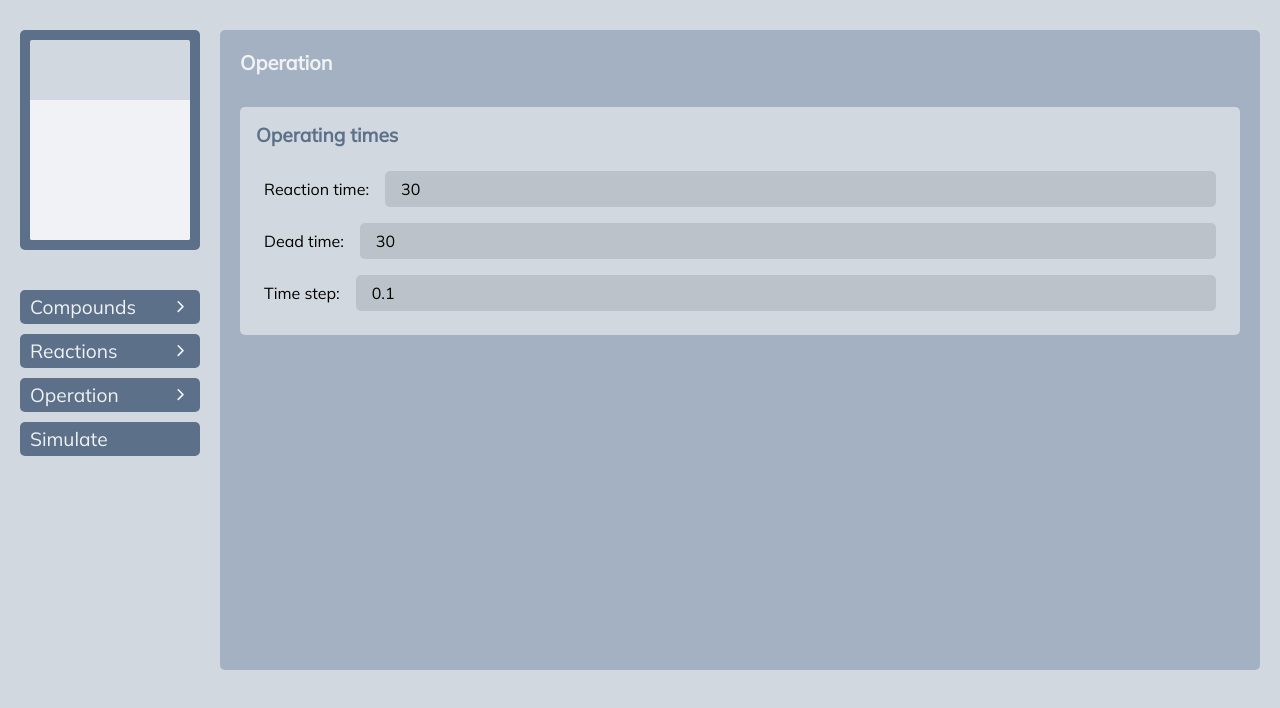
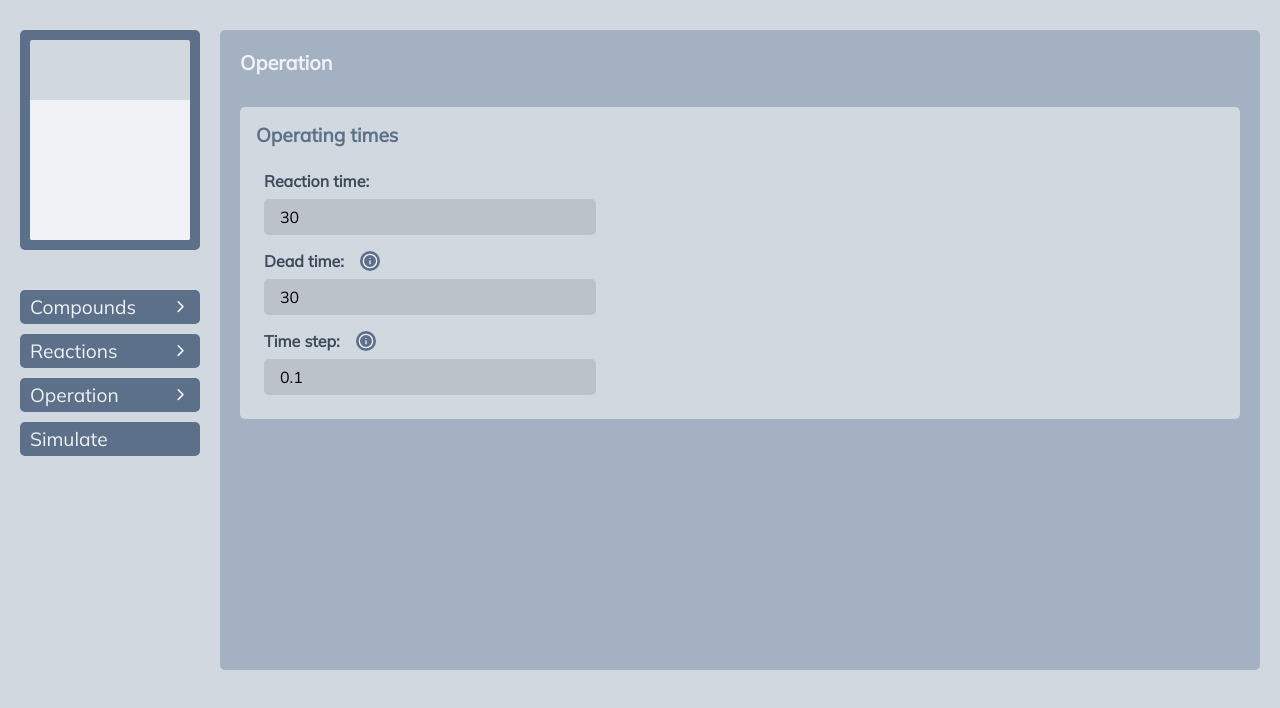
Before and after one commit to frankmangone/batch-simulator, a React (Create React App) app: page /operation in a window 1280 px wide. Shown: the top 708 px of the page. Built offline with nearby package versions, Linux system fonts and the light colour scheme.

Commit message:
Info tooltips (#23)
* A few quality of life changes to inputs

* Added tooltip component

* Threw in a few tooltips

```diff
--- a/src/GlobalStyles.tsx
+++ b/src/GlobalStyles.tsx
@@ -55,7 +55,6 @@ const GlobalStyles = createGlobalStyle`
     font-family: 'Mulish', sans-serif;
     min-width: 0;
     width: 0;
-    margin-left: 1rem;
     outline: none;
     padding: 0.5rem 1rem;
 
--- a/src/components/EditModal.tsx
+++ b/src/components/EditModal.tsx
@@ -138,7 +138,6 @@ const CompoundEditModalInner = styled.div<IClosing>`
     border-radius: 5px;
     flex-grow: 1;
     min-width: 0;
-    margin-left: 1rem;
     padding: 0.5rem 1rem;
 
     &:hover,
--- a/src/components/FieldInput.tsx
+++ b/src/components/FieldInput.tsx
@@ -3,6 +3,7 @@ import styled from "styled-components"
 /* Components */
 import Error from "./Error"
 import Input from "./Input"
+import InfoTooltip from "./InfoTooltip"
 
 /* Constants */
 import { COMPOUND_COLORS } from "../constants/compoundColors"
@@ -13,20 +14,36 @@ interface IFieldInputProps {
   fieldName: string
   label: string
   type?: string
+  tooltip?: string
+  row?: boolean
   value: any
   onBlur?: (event: React.FocusEvent<HTMLInputElement>) => void
   onChange: (event: React.ChangeEvent<HTMLInputElement>) => void
 }
 
 const FieldInput: React.FC<IFieldInputProps> = (props) => {
-  const { big, color, error, fieldName, label, type, value, onBlur, onChange } =
-    props
+  const {
+    big,
+    color,
+    error,
+    fieldName,
+    label,
+    row,
+    type,
+    tooltip,
+    value,
+    onBlur,
+    onChange,
+  } = props
 
   const voidFunction = () => {}
 
   return (
-    <FieldInputWrapper color={color} big={big}>
-      <label htmlFor={fieldName}>{label}</label>
+    <FieldInputWrapper color={color} big={big} row={row}>
+      <LabelWrapper>
+        <label htmlFor={fieldName}>{label}</label>
+        {tooltip && <InfoTooltip text={tooltip} />}
+      </LabelWrapper>
       <Input
         errors={!!error}
         name={fieldName}
@@ -44,12 +61,14 @@ const FieldInput: React.FC<IFieldInputProps> = (props) => {
 interface IFieldInputWrapperProps {
   color?: string
   big?: boolean
+  row?: boolean
 }
 
 const FieldInputWrapper = styled.div<IFieldInputWrapperProps>`
   display: flex;
-  align-items: center;
-  align-self: stretch;
+  flex-direction: ${(props) => (props.row ? "row" : "column")};
+  align-items: flex-start;
+  align-self: ${(props) => (props.row ? "unset" : "flex-start")};
   padding: 0.5rem;
   position: relative;
 
@@ -67,13 +86,15 @@ const FieldInputWrapper = styled.div<IFieldInputWrapperProps>`
     props.big
       ? `
     align-items: flex-start;
-    margin-bottom: 0.5rem;
+    margin-bottom: 1.5rem;
     padding: 1rem;
   `
       : ""}
 
   label {
     ${(props) => (props.big ? "font-size: 1.5rem;" : "")}
+    font-weight: 600;
+    color: var(--color-grey-dark);
   }
 
   input {
@@ -85,10 +106,20 @@ const FieldInputWrapper = styled.div<IFieldInputWrapperProps>`
     width: 0;
     `
         : "font-size: 1rem;"}
+    width: 300px;
+    align-self: stretch;
   }
 
   &:hover > .error {
     opacity: 1 !important;
   }
 `
+
+const LabelWrapper = styled.div`
+  display: flex;
+  flex-direction: row;
+  align-items: center;
+  margin-bottom: 0.5rem;
+`
+
 export default FieldInput
--- /dev/null
+++ b/src/components/InfoTooltip.tsx
@@ -0,0 +1,73 @@
+import styled from "styled-components"
+import { FiInfo } from "react-icons/fi"
+interface InfoTooltipProps {
+  text: string
+}
+
+const InfoTooltip = (props: InfoTooltipProps) => {
+  const { text } = props
+
+  return (
+    <>
+      <Icon>
+        <FiInfo color="hsl(213, 20%, 95%)" />
+        <InfoWrapper>
+          <Info>{text}</Info>
+        </InfoWrapper>
+      </Icon>
+    </>
+  )
+}
+
+export default InfoTooltip
+
+const Icon = styled.div`
+  display: flex;
+  align-items: center;
+  justify-content: center;
+  width: 20px;
+  height: 20px;
+  border-radius: 50%;
+  background-color: var(--color-grey-normal);
+  margin-left: 1rem;
+  color: var(--color-white);
+  cursor: pointer;
+  position: relative;
+  &:hover > div > div {
+    opacity: 1;
+  }
+`
+
+const Info = styled.div`
+  position: relative;
+  opacity: 0;
+  transition: opacity 0.15s linear;
+  padding: 0.5rem;
+  background-color: var(--color-grey-normal);
+  border-radius: 5px;
+  margin-left: 1rem;
+  width: 180px;
+  color: var(--color-grey-lightest);
+  overflow: visible;
+  filter: drop-shadow(0 1px 2px var(--color-grey-normal));
+
+  &:before {
+    position: absolute;
+    left: -8px;
+    top: 50%;
+    transform: translateY(-50%);
+    content: "";
+    width: 0;
+    height: 0;
+    border-top: 8px solid transparent;
+    border-bottom: 8px solid transparent;
+    border-right: 8px solid var(--color-grey-normal);
+  }
+`
+
+const InfoWrapper = styled.div`
+  position: absolute;
+  right: 0;
+  transform: translateX(102%);
+  pointer-events: none;
+`
--- a/src/components/compounds/CompoundEditModal.tsx
+++ b/src/components/compounds/CompoundEditModal.tsx
@@ -1,3 +1,4 @@
+import styled from "styled-components"
 import { useFormik } from "formik"
 
 /* Components */
@@ -96,7 +97,7 @@ const CompoundEditModal: React.FC<ICompoundEditModalProps> = (props) => {
       setClosing={setClosing}
       handleClose={closeModal}
     >
-      <form onSubmit={formik.handleSubmit}>
+      <Form onSubmit={formik.handleSubmit}>
         <FieldInput
           fieldName="symbol"
           label="Symbol:"
@@ -106,13 +107,15 @@ const CompoundEditModal: React.FC<ICompoundEditModalProps> = (props) => {
           }}
           value={formik.values.symbol}
           color={compound.color}
+          row
           big
         />
 
         <FieldInput
           fieldName="concentration"
-          label="Concentration [mol/L]:"
+          label="Initial concentration [mol/L]:"
           error={formik.errors.concentration}
+          tooltip="Concentration in the loaded mixture"
           type="number"
           onChange={(event: React.ChangeEvent<HTMLInputElement>) => {
             formik.handleChange(event)
@@ -144,9 +147,14 @@ const CompoundEditModal: React.FC<ICompoundEditModalProps> = (props) => {
         <SubmitButton color="green" type="submit">
           Done
         </SubmitButton>
-      </form>
+      </Form>
     </EditModal>
   )
 }
 
 export default CompoundEditModal
+
+const Form = styled.form`
+  display: flex;
+  flex-direction: column;
+`
--- a/src/pages/OperationPage.tsx
+++ b/src/pages/OperationPage.tsx
@@ -82,6 +82,7 @@ const OperationPage: React.FC = () => {
             fieldName="deadTime"
             label="Dead time:"
             error={formik.errors.deadTime}
+            tooltip="Time needed for discharge, cleaning, etc."
             type="number"
             onBlur={() => {
               submit()
@@ -96,6 +97,7 @@ const OperationPage: React.FC = () => {
             fieldName="timeStep"
             label="Time step:"
             error={formik.errors.timeStep}
+            tooltip="Small time interval for numerical calculation purposes"
             type="number"
             onBlur={() => {
               submit()
```
